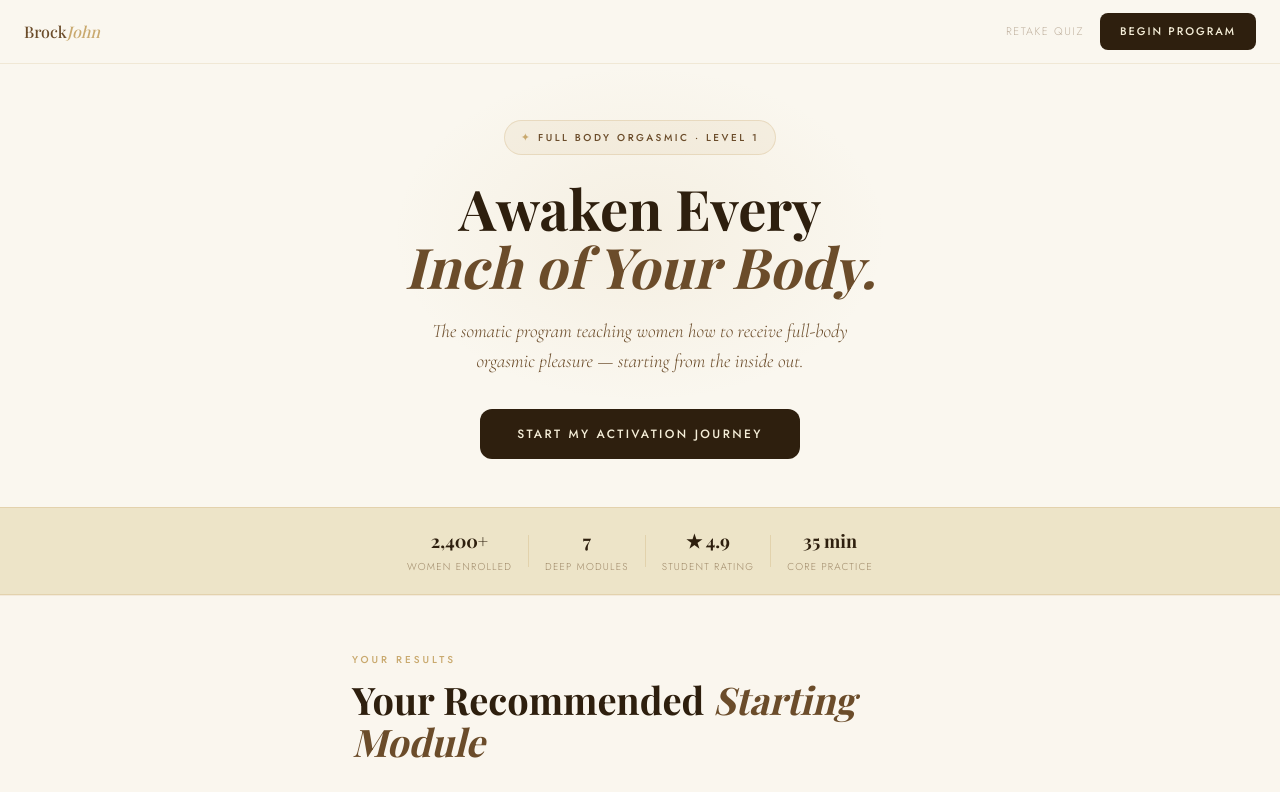
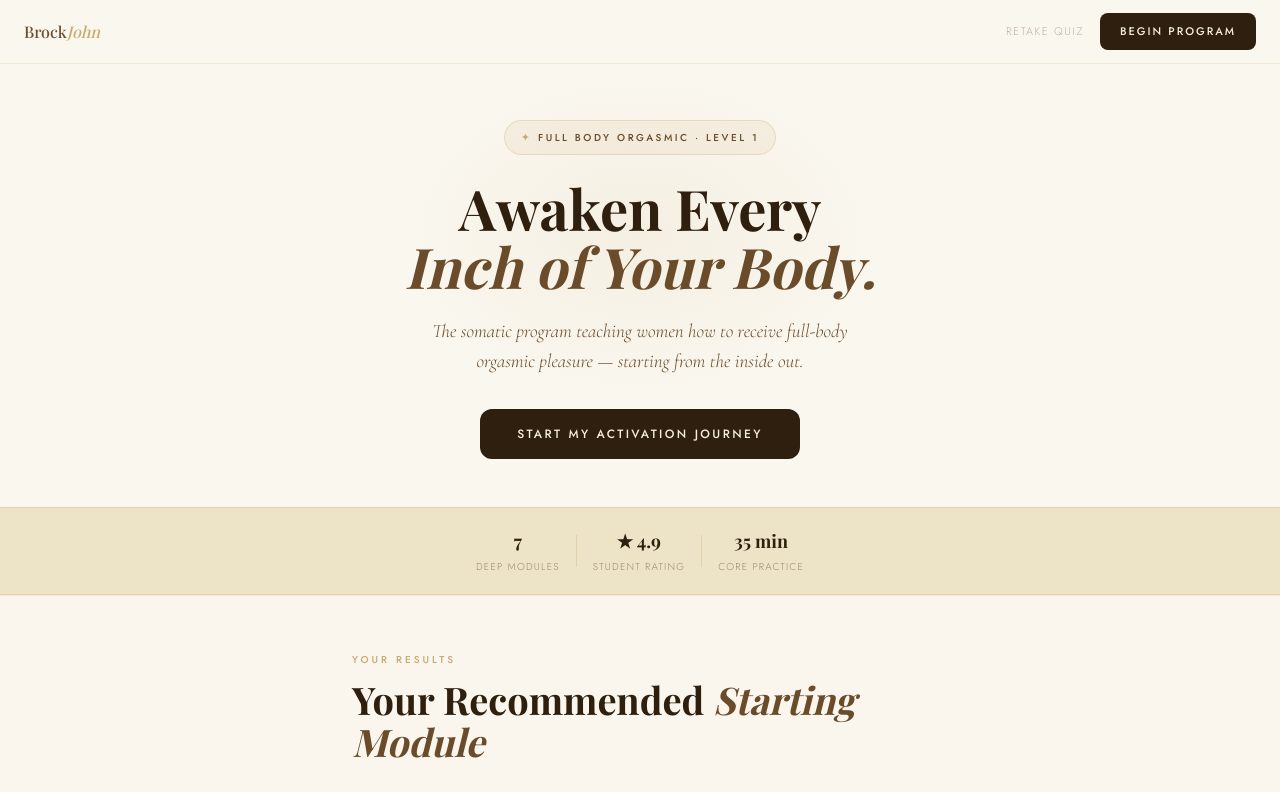
Before and after one commit to hypnovala/fbo-quiz, a Next.js app: page /result in a window 1280 px wide. Shown: the top 792 px of the page. Built offline with nearby package versions, Linux system fonts and the light colour scheme; a web font is replaced by a local one.

Commit message:
Update Results.tsx

```diff
--- a/components/Results.tsx
+++ b/components/Results.tsx
@@ -82,7 +82,6 @@ function ResultsInner() {
       <div className="bg-[#EDE4C8] border-y border-[rgba(201,169,110,0.3)] px-6 py-4">
         <div className="flex items-center justify-center max-w-2xl mx-auto">
           {[
-            { val: '2,400+', label: 'Women Enrolled' },
             { val: '7',      label: 'Deep Modules'   },
             { val: '★ 4.9',  label: 'Student Rating' },
             { val: '35 min', label: 'Core Practice'  },
```
